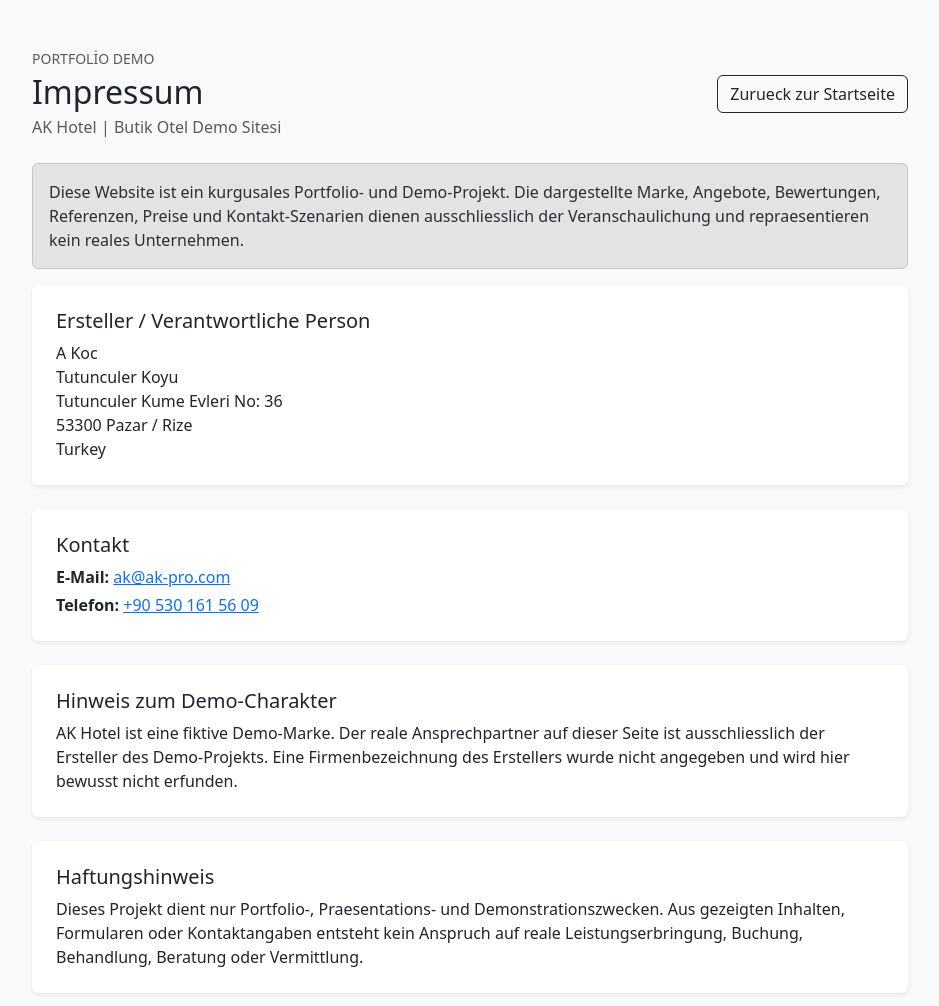
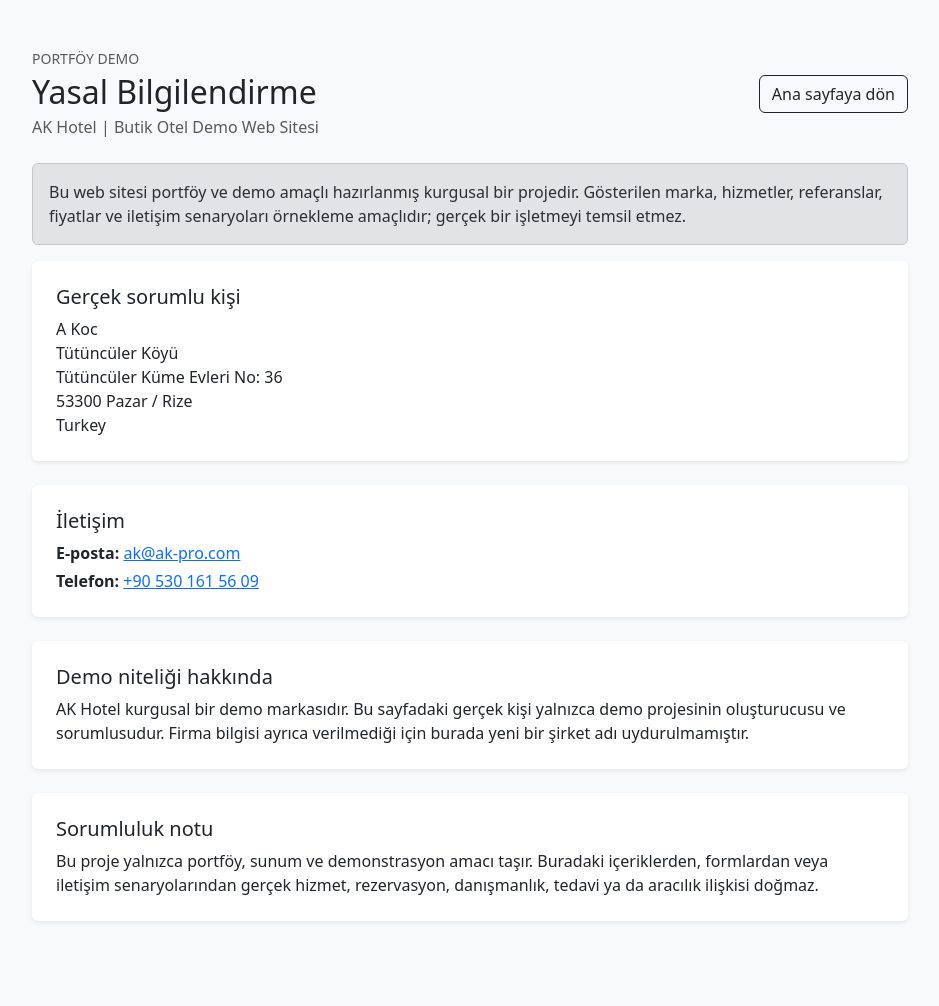
Before and after one commit to ak-hosting/ak-hotel, a plain HTML site: page impressum.html in a window 1280 px wide. Shown: the whole page, without its empty margins (170-1109 px from the left). After the commit the page ends 969 px from the top, so only its background shows below. Drawn offline with nearby package versions, Linux system fonts and the light colour scheme.

Commit message:
chore: sync portfolio updates

```diff
--- a/impressum.html
+++ b/impressum.html
@@ -3,7 +3,7 @@
 <head>
     <meta charset="UTF-8">
     <meta name="viewport" content="width=device-width, initial-scale=1.0">
-    <title>Impressum | AK Hotel</title>
+    <title>Yasal Bilgilendirme | AK Hotel</title>
     <meta name="robots" content="noindex, follow">
     <link href="https://cdn.jsdelivr.net/npm/bootstrap@5.3.0/dist/css/bootstrap.min.css" rel="stylesheet">
 </head>
@@ -12,34 +12,59 @@
         <div class="container" style="max-width: 900px;">
             <div class="d-flex flex-column flex-md-row justify-content-between align-items-md-center gap-3 mb-4">
                 <div>
-                    <p class="text-uppercase text-muted small mb-1">Portfolio Demo</p>
-                    <h1 class="h2 mb-1">Impressum</h1>
-                    <p class="text-muted mb-0">AK Hotel | Butik Otel Demo Sitesi</p>
+                    <p class="text-uppercase text-muted small mb-1">Portföy Demo</p>
+                    <h1 class="h2 mb-1">Yasal Bilgilendirme</h1>
+                    <p class="text-muted mb-0">AK Hotel | Butik Otel Demo Web Sitesi</p>
                 </div>
-                <a class="btn btn-outline-dark" href="index.html">Zurueck zur Startseite</a>
+                <a class="btn btn-outline-dark" href="index.html">Ana sayfaya dön</a>
             </div>
+
             <div class="alert alert-secondary" role="alert">
-                Diese Website ist ein kurgusales Portfolio- und Demo-Projekt. Die dargestellte Marke, Angebote, Bewertungen,
-                Referenzen, Preise und Kontakt-Szenarien dienen ausschliesslich der Veranschaulichung und repraesentieren
-                kein reales Unternehmen.
+                Bu web sitesi portföy ve demo amaçlı hazırlanmış kurgusal bir projedir. Gösterilen marka, hizmetler,
+                referanslar, fiyatlar ve iletişim senaryoları örnekleme amaçlıdır; gerçek bir işletmeyi temsil etmez.
             </div>
-            <section class="card shadow-sm border-0 mb-4"><div class="card-body p-4">
-                <h2 class="h5">Ersteller / Verantwortliche Person</h2>
-                <p class="mb-0">A Koc<br>Tutunculer Koyu<br>Tutunculer Kume Evleri No: 36<br>53300 Pazar / Rize<br>Turkey</p>
-            </div></section>
-            <section class="card shadow-sm border-0 mb-4"><div class="card-body p-4">
-                <h2 class="h5">Kontakt</h2>
-                <p class="mb-1"><strong>E-Mail:</strong> <a href="mailto:ak@ak-pro.com">ak@ak-pro.com</a></p>
-                <p class="mb-0"><strong>Telefon:</strong> <a href="tel:+905301615609">+90 530 161 56 09</a></p>
-            </div></section>
-            <section class="card shadow-sm border-0 mb-4"><div class="card-body p-4">
-                <h2 class="h5">Hinweis zum Demo-Charakter</h2>
-                <p class="mb-0">AK Hotel ist eine fiktive Demo-Marke. Der reale Ansprechpartner auf dieser Seite ist ausschliesslich der Ersteller des Demo-Projekts. Eine Firmenbezeichnung des Erstellers wurde nicht angegeben und wird hier bewusst nicht erfunden.</p>
-            </div></section>
-            <section class="card shadow-sm border-0"><div class="card-body p-4">
-                <h2 class="h5">Haftungshinweis</h2>
-                <p class="mb-0">Dieses Projekt dient nur Portfolio-, Praesentations- und Demonstrationszwecken. Aus gezeigten Inhalten, Formularen oder Kontaktangaben entsteht kein Anspruch auf reale Leistungserbringung, Buchung, Behandlung, Beratung oder Vermittlung.</p>
-            </div></section>
+
+            <section class="card shadow-sm border-0 mb-4">
+                <div class="card-body p-4">
+                    <h2 class="h5">Gerçek sorumlu kişi</h2>
+                    <p class="mb-0">
+                        A Koc<br>
+                        Tütüncüler Köyü<br>
+                        Tütüncüler Küme Evleri No: 36<br>
+                        53300 Pazar / Rize<br>
+                        Turkey
+                    </p>
+                </div>
+            </section>
+
+            <section class="card shadow-sm border-0 mb-4">
+                <div class="card-body p-4">
+                    <h2 class="h5">İletişim</h2>
+                    <p class="mb-1"><strong>E-posta:</strong> <a href="mailto:ak@ak-pro.com">ak@ak-pro.com</a></p>
+                    <p class="mb-0"><strong>Telefon:</strong> <a href="tel:+905301615609">+90 530 161 56 09</a></p>
+                </div>
+            </section>
+
+            <section class="card shadow-sm border-0 mb-4">
+                <div class="card-body p-4">
+                    <h2 class="h5">Demo niteliği hakkında</h2>
+                    <p class="mb-0">
+                        AK Hotel kurgusal bir demo markasıdır. Bu sayfadaki gerçek kişi yalnızca demo projesinin
+                        oluşturucusu ve sorumlusudur. Firma bilgisi ayrıca verilmediği için burada yeni bir şirket adı
+                        uydurulmamıştır.
+                    </p>
+                </div>
+            </section>
+
+            <section class="card shadow-sm border-0">
+                <div class="card-body p-4">
+                    <h2 class="h5">Sorumluluk notu</h2>
+                    <p class="mb-0">
+                        Bu proje yalnızca portföy, sunum ve demonstrasyon amacı taşır. Buradaki içeriklerden, formlardan
+                        veya iletişim senaryolarından gerçek hizmet, rezervasyon, danışmanlık, tedavi ya da aracılık ilişkisi doğmaz.
+                    </p>
+                </div>
+            </section>
         </div>
     </main>
 </body>
--- /dev/null
+++ b/robots.txt
@@ -0,0 +1,4 @@
+User-agent: *
+Allow: /
+
+Sitemap: https://ak-hosting.github.io/ak-hotel/sitemap.xml
```
Also changed, not shown: datenschutz.html (+81 -32 lines), index.html (+18 -11 lines), sitemap.xml (added, +18 -0 lines), assets/images/favicon.svg (added), assets/images/og-image.svg (added).
